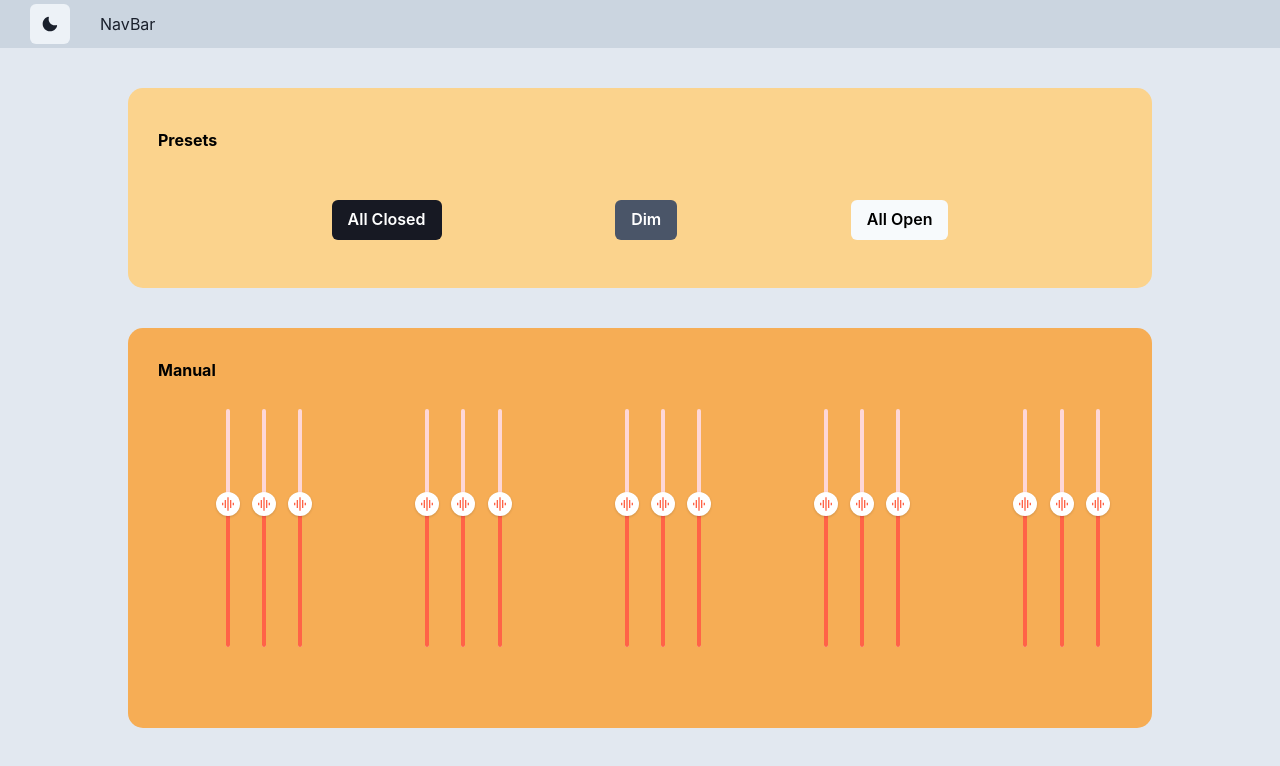
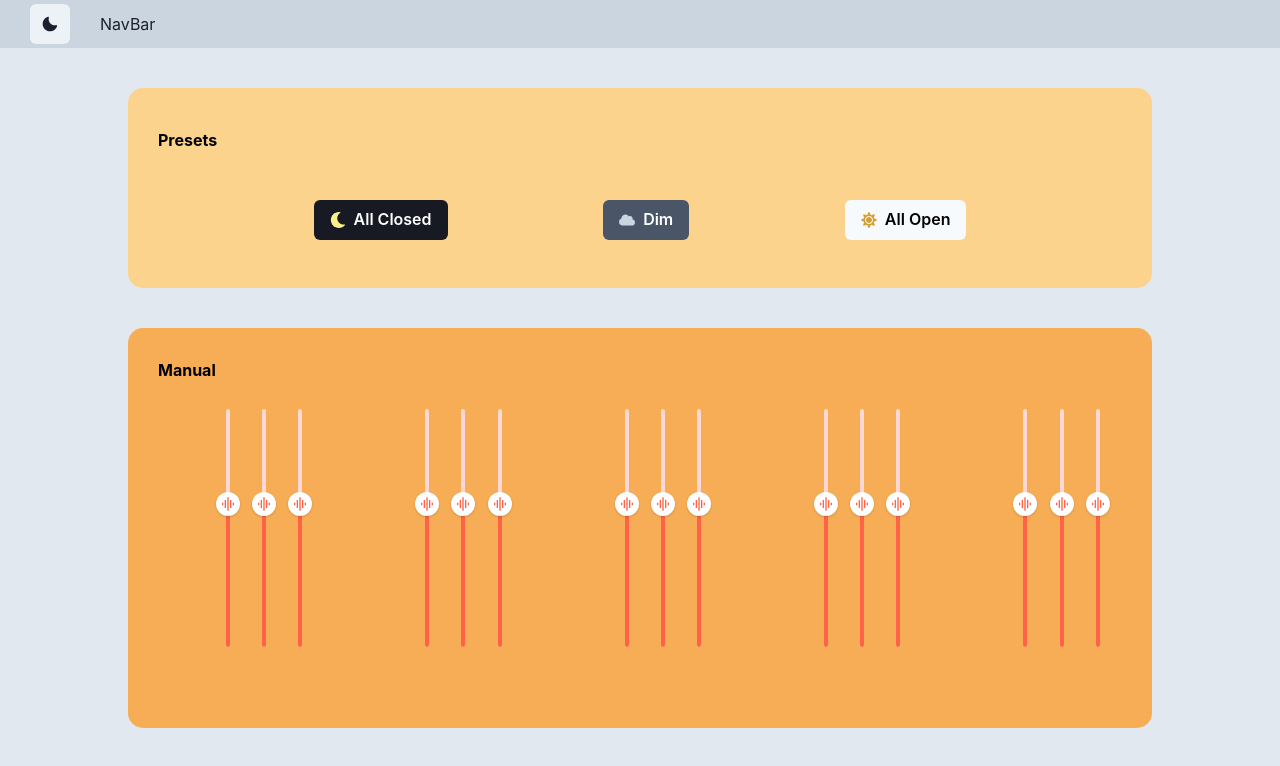
Before and after one commit to adeick/blinds, a Next.js app: page / in a window 1280 px wide. Shown: the top 766 px of the page. Built offline with nearby package versions, Linux system fonts and the light colour scheme.

Commit message:
Update index.js

```diff
--- a/pages/index.js
+++ b/pages/index.js
@@ -3,6 +3,7 @@ import {
   Image,
   Box,
   Flex,
+  Icon,
   IconButton,
   Button,
   ButtonGroup,
@@ -21,12 +22,15 @@ import {
 } from '@chakra-ui/react';
 
 import { SunIcon, MoonIcon } from '@chakra-ui/icons'
+import { FaMoon, FaCloudSun, FaCloud, FaSun } from 'react-icons/fa';
+
 import BlindSlider from '../components/BlindSlider'
+
+
 
 
 const Home = () => {
   const { colorMode, toggleColorMode } = useColorMode();
-  //const value = useColorModeValue(lightModeValue, darkModeValue);
 
   return (
     <div id="Home">
@@ -42,22 +46,22 @@ const Home = () => {
             </Text>
             <Flex w="100%">
               <Spacer />
-              <Button variant="solid" colorScheme='orange'
-                bg="gray.900" _hover={{ bg: "gray.600" }}>
+              <Button variant="solid" colorScheme='orange' size={useBreakpointValue({ base: 'sm', md: 'md' })}
+                bg="gray.900" _hover={{ bg: "gray.600" }} leftIcon={<Icon as={FaMoon} color="yellow.200" />}>
                 <Text color="white">
                   All Closed
                 </Text>
               </Button>
               <Spacer />
-              <Button variant="solid" colorScheme='orange'
-                bg="gray.600" _hover={{ bg: "gray.500" }}>
+              <Button variant="solid" colorScheme='orange' size={useBreakpointValue({ base: 'sm', md: 'md' })}
+                bg="gray.600" _hover={{ bg: "gray.500" }} leftIcon={<Icon as={FaCloud} color="gray.300" />}>
                 <Text color="white">
                   Dim
                 </Text>
               </Button>
               <Spacer />
-              <Button variant="solid" colorScheme='orange'
-                bg="gray.50" _hover={{ bg: "gray.200" }}>
+              <Button variant="solid" colorScheme='orange' size={useBreakpointValue({ base: 'sm', md: 'md' })}
+                bg="gray.50" _hover={{ bg: "gray.200" }} leftIcon={<Icon as={FaSun} color="yellow.500" />}>
                 <Text color="black">
                   All Open
                 </Text>
```
